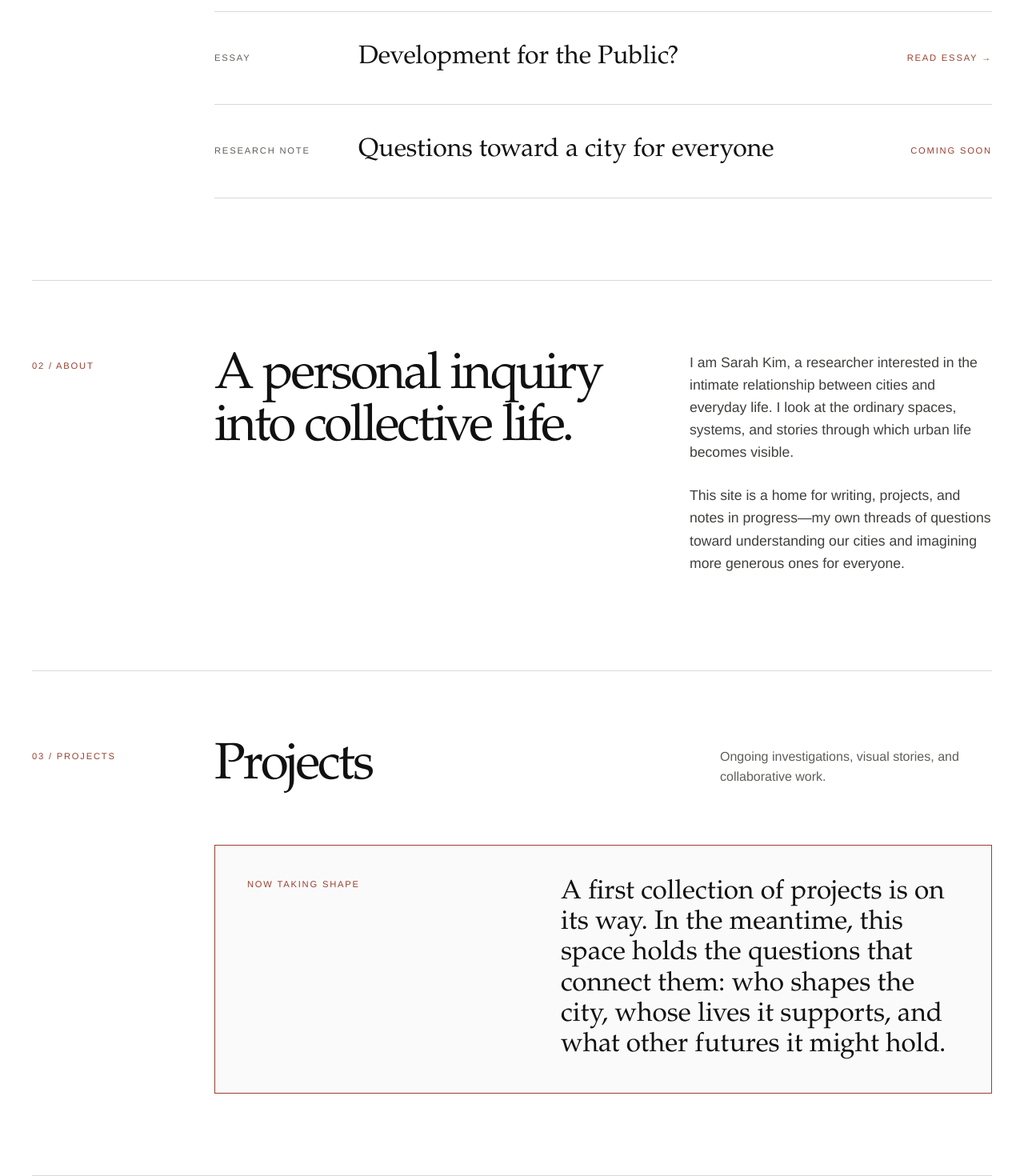
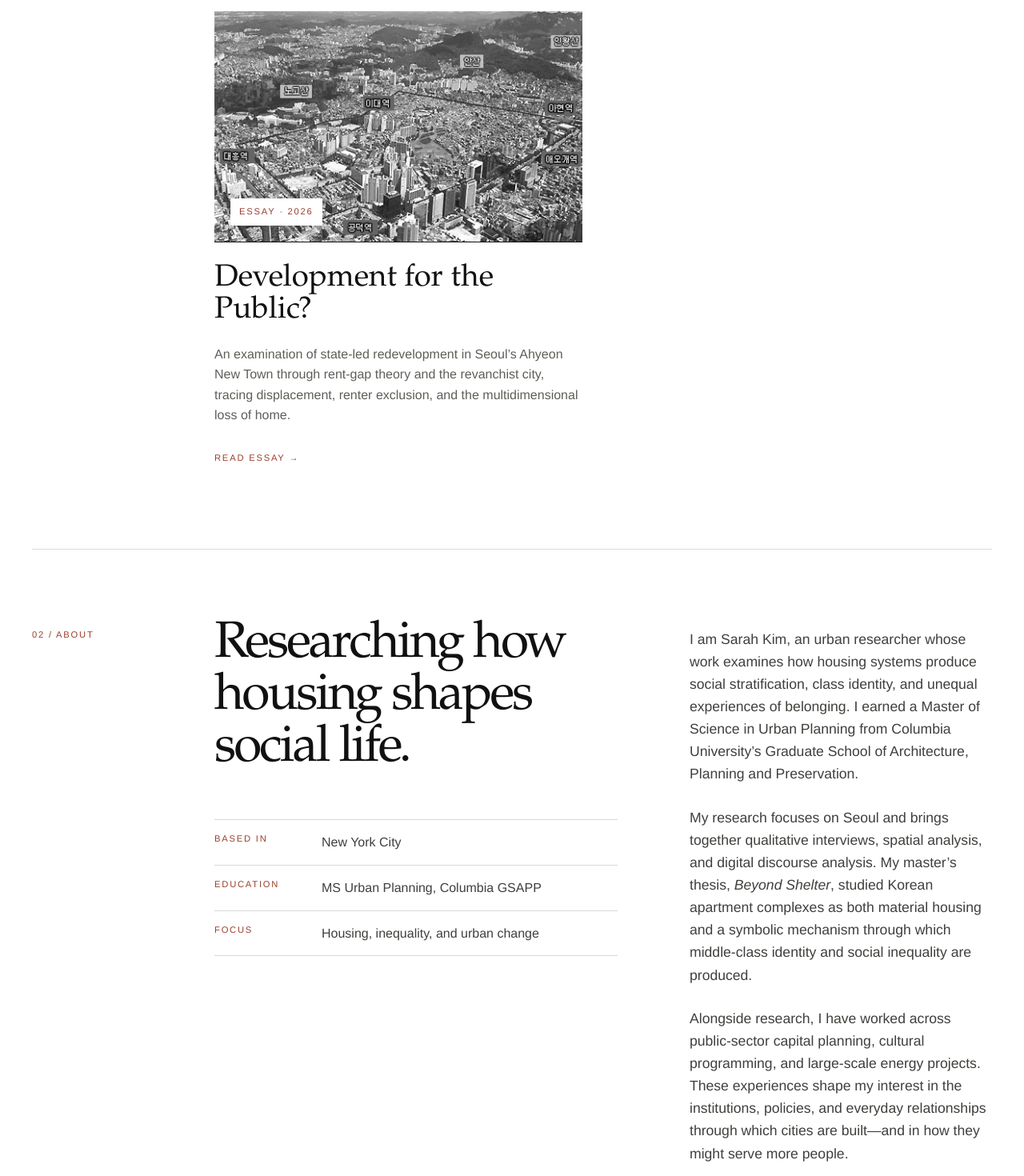
Before and after one commit to bysarahkim/bysarahkim.com, a Next.js app: page / in a window 1280 px wide. Shown: the part 980-2450 px from the top of the page at 80% size. Built offline with nearby package versions, Linux system fonts and the light colour scheme.

Commit message:
Redesign writing about and projects sections

```diff
--- a/app/globals.css
+++ b/app/globals.css
@@ -77,8 +77,8 @@ nav a:hover::after { right: 0; }
   min-height: 680px;
 }
 
-.eyebrow, .section-index, .entry-type, .entry-status, .project-placeholder > span,
-.notes-grid span, .footer-kicker {
+.eyebrow, .section-index, .writing-card-type, .writing-card-link, .project-type,
+.about-facts dt, .footer-kicker {
   font-size: 0.7rem;
   letter-spacing: 0.16em;
   text-transform: uppercase;
@@ -158,6 +158,24 @@ h2 {
 .prose { max-width: 650px; color: #3f3f3c; font-size: 1.1rem; }
 .prose p + p { margin-top: 26px; }
 
+.about-facts {
+  max-width: 560px;
+  margin: 54px 0 0;
+  border-top: 1px solid var(--rule);
+}
+
+.about-facts > div {
+  display: grid;
+  grid-template-columns: 110px 1fr;
+  gap: 24px;
+  padding: 15px 0;
+  border-bottom: 1px solid var(--rule);
+}
+
+.about-facts dt { color: var(--terracotta); }
+.about-facts dd { margin: 0; color: #3f3f3c; }
+.about-copy { padding-top: 10px; }
+
 .section-heading {
   display: flex;
   justify-content: space-between;
@@ -168,33 +186,47 @@ h2 {
 
 .section-heading p { max-width: 340px; margin-bottom: 8px; color: var(--taupe); }
 
-.entry { display: grid; grid-template-columns: 150px 1fr auto; align-items: center; gap: 30px; padding: 32px 0; border-top: 1px solid var(--rule); transition: transform 180ms ease; }
-.entry:last-child { border-bottom: 1px solid var(--rule); }
-.entry:hover { transform: translateX(12px); }
-.entry-type, .entry-status { color: var(--taupe); }
-.entry-status { color: var(--terracotta); }
-.entry h3 { margin: 0; font-family: var(--serif); font-size: clamp(1.55rem, 2.5vw, 2.5rem); font-weight: 400; }
-.entry-link { cursor: pointer; }
-.entry-link .entry-status { white-space: nowrap; }
+.writing-grid {
+  display: grid;
+  grid-template-columns: repeat(2, minmax(0, 1fr));
+  gap: clamp(30px, 4vw, 64px);
+}
 
-.project-placeholder {
-  min-height: 270px;
-  padding: 40px;
+.writing-card { display: block; max-width: 720px; }
+.writing-card-image { position: relative; overflow: hidden; aspect-ratio: 16 / 10; background: var(--paper-light); }
+.writing-card-image img { width: 100%; height: 100%; object-fit: cover; filter: grayscale(100%); transition: transform 300ms ease, filter 300ms ease; }
+.writing-card:hover .writing-card-image img { transform: scale(1.02); filter: grayscale(25%); }
+.writing-card-type { position: absolute; left: 20px; bottom: 20px; padding: 8px 11px; background: var(--paper); color: var(--terracotta); }
+.writing-card-copy { padding: 26px 0 0; border-top: 1px solid var(--ink); }
+.writing-card h3 { margin: 0; font-family: var(--serif); font-size: clamp(2rem, 3vw, 3.4rem); line-height: 1.05; font-weight: 400; }
+.writing-card p { max-width: 620px; margin: 20px 0 26px; color: var(--taupe); }
+.writing-card-link { color: var(--terracotta); }
+
+.project-card {
+  display: grid;
+  grid-template-columns: minmax(0, 1.25fr) minmax(300px, 0.75fr);
+  min-height: 430px;
   border: 1px solid var(--terracotta);
-  display: grid;
-  grid-template-columns: 1fr 1.5fr;
-  gap: 60px;
-  align-items: end;
   background: #fafafa;
 }
-.project-placeholder > span { color: var(--terracotta); align-self: start; }
-.project-placeholder p { margin: 0; font-family: var(--serif); font-size: clamp(1.5rem, 2.6vw, 2.7rem); line-height: 1.15; }
 
-.notes-grid { display: grid; grid-template-columns: repeat(3, 1fr); gap: 1px; background: var(--rule); border: 1px solid var(--rule); }
-.notes-grid article { min-height: 250px; padding: 34px; background: var(--paper-light); transition: background 180ms ease; }
-.notes-grid article:hover { background: #f4ece9; }
-.notes-grid span { color: var(--terracotta); }
-.notes-grid p { margin: 92px 0 0; font-family: var(--serif); font-size: 1.45rem; line-height: 1.25; }
+.project-visual {
+  position: relative;
+  overflow: hidden;
+  min-height: 430px;
+  background: var(--terracotta);
+}
+
+.project-visual span { position: absolute; display: block; border: 1px solid rgba(255,255,255,.72); }
+.project-visual span:nth-child(1) { inset: 15% 44% 12% 9%; }
+.project-visual span:nth-child(2) { inset: 28% 20% 12% 56%; }
+.project-visual span:nth-child(3) { left: 0; right: 0; bottom: 12%; border-width: 1px 0 0; }
+.project-visual span:nth-child(4) { width: 42%; height: 1px; left: 30%; top: 34%; transform: rotate(-28deg); }
+.project-visual span:nth-child(5) { width: 42%; height: 1px; left: 30%; top: 34%; transform: rotate(28deg); }
+.project-copy { padding: clamp(32px, 5vw, 72px); display: flex; flex-direction: column; justify-content: space-between; }
+.project-type { color: var(--terracotta); }
+.project-copy h3 { margin: auto 0 28px; font-family: var(--serif); font-size: clamp(2.2rem, 4vw, 4.4rem); font-weight: 400; line-height: 1; }
+.project-copy p { margin: 0; color: var(--taupe); }
 
 footer {
   padding: 72px max(40px, calc((100vw - 1480px) / 2));
@@ -440,9 +472,9 @@ footer > a { border-bottom: 1px solid #d58d7c; padding-bottom: 3px; }
   .section { grid-template-columns: 1fr; gap: 34px; padding: 68px 0 78px; }
   .section-index { padding-top: 0; }
   .section-heading { align-items: start; }
-  .notes-grid { grid-template-columns: 1fr; }
-  .notes-grid article { min-height: 190px; }
-  .notes-grid p { margin-top: 56px; }
+  .writing-grid { grid-template-columns: 1fr; }
+  .project-card { grid-template-columns: 1fr; }
+  .project-visual { min-height: 330px; }
   .essay-hero, .essay-layout { width: min(100% - 40px, 1180px); }
   .essay-layout { grid-template-columns: 1fr; gap: 64px; }
   .essay-aside { position: static; max-width: 560px; }
@@ -461,10 +493,10 @@ footer > a { border-bottom: 1px solid #d58d7c; padding-bottom: 3px; }
   .city-line { margin-top: 48px; }
   .section-heading { display: block; margin-bottom: 42px; }
   .section-heading p { margin-top: 20px; }
-  .entry { grid-template-columns: 1fr auto; gap: 10px 20px; }
-  .entry-type { grid-column: 1 / -1; }
-  .entry h3 { font-size: 1.55rem; }
-  .project-placeholder { grid-template-columns: 1fr; gap: 70px; padding: 28px; }
+  .about-facts > div { grid-template-columns: 1fr; gap: 4px; }
+  .writing-card-copy { padding-top: 20px; }
+  .project-visual { min-height: 250px; }
+  .project-copy { min-height: 330px; padding: 28px; }
   footer { grid-template-columns: 1fr; padding: 56px 20px; }
   .copyright { grid-column: auto; margin-top: 34px; }
   .essay-hero { padding: 48px 0 60px; }
--- a/app/page.tsx
+++ b/app/page.tsx
@@ -2,7 +2,6 @@ const sections = [
   { label: "Writing", href: "#writing" },
   { label: "About Sarah", href: "#about" },
   { label: "Projects", href: "#projects" },
-  { label: "Notes", href: "#notes" },
 ];
 
 export default function Home() {
@@ -33,7 +32,7 @@ export default function Home() {
               I follow questions about how people and cities continually make
               one another—and how we might create cities that belong to everyone.
             </p>
-            <a href="#about">Follow the thread <span aria-hidden="true">↓</span></a>
+            <a href="#writing">Follow the thread <span aria-hidden="true">↓</span></a>
           </div>
         </div>
         <div className="city-line" aria-hidden="true">
@@ -50,23 +49,31 @@ export default function Home() {
         <div className="section-body">
           <div className="section-heading">
             <h2 id="writing-title">Writing</h2>
-            <p>Essays and research notes will gather here.</p>
+            <p>Essays on housing, displacement, and the politics of urban change.</p>
           </div>
-          <div className="entry-list">
+          <div className="writing-grid">
             <a
-              className="entry entry-link"
+              className="writing-card"
               href="/writing/development-for-the-public/"
               aria-label="Read Development for the Public"
             >
-              <span className="entry-type">Essay</span>
-              <h3>Development for the Public?</h3>
-              <span className="entry-status">Read essay <span aria-hidden="true">→</span></span>
+              <div className="writing-card-image">
+                <img
+                  src="/writing/development-for-the-public/ahyeon-new-town-aerial.gif"
+                  alt="Aerial view outlining the Ahyeon New Town redevelopment area in Seoul"
+                />
+                <span className="writing-card-type">Essay · 2026</span>
+              </div>
+              <div className="writing-card-copy">
+                <h3>Development for the Public?</h3>
+                <p>
+                  An examination of state-led redevelopment in Seoul’s Ahyeon New
+                  Town through rent-gap theory and the revanchist city, tracing
+                  displacement, renter exclusion, and the multidimensional loss of home.
+                </p>
+                <span className="writing-card-link">Read essay <span aria-hidden="true">→</span></span>
+              </div>
             </a>
-            <article className="entry">
-              <span className="entry-type">Research note</span>
-              <h3>Questions toward a city for everyone</h3>
-              <span className="entry-status">Coming soon</span>
-            </article>
           </div>
         </div>
       </section>
@@ -74,17 +81,34 @@ export default function Home() {
       <section className="section about" id="about" aria-labelledby="about-title">
         <div className="section-index">02 / About</div>
         <div className="section-body about-grid">
-          <h2 id="about-title">A personal inquiry into collective life.</h2>
-          <div className="prose">
+          <div>
+            <h2 id="about-title">Researching how housing shapes social life.</h2>
+            <dl className="about-facts">
+              <div><dt>Based in</dt><dd>New York City</dd></div>
+              <div><dt>Education</dt><dd>MS Urban Planning, Columbia GSAPP</dd></div>
+              <div><dt>Focus</dt><dd>Housing, inequality, and urban change</dd></div>
+            </dl>
+          </div>
+          <div className="prose about-copy">
             <p>
-              I am Sarah Kim, a researcher interested in the intimate relationship
-              between cities and everyday life. I look at the ordinary spaces,
-              systems, and stories through which urban life becomes visible.
+              I am Sarah Kim, an urban researcher whose work examines how housing
+              systems produce social stratification, class identity, and unequal
+              experiences of belonging. I earned a Master of Science in Urban
+              Planning from Columbia University’s Graduate School of Architecture,
+              Planning and Preservation.
             </p>
             <p>
-              This site is a home for writing, projects, and notes in progress—my
-              own threads of questions toward understanding our cities and imagining
-              more generous ones for everyone.
+              My research focuses on Seoul and brings together qualitative interviews,
+              spatial analysis, and digital discourse analysis. My master’s thesis,
+              <i> Beyond Shelter</i>, studied Korean apartment complexes as both
+              material housing and a symbolic mechanism through which middle-class
+              identity and social inequality are produced.
+            </p>
+            <p>
+              Alongside research, I have worked across public-sector capital planning,
+              cultural programming, and large-scale energy projects. These experiences
+              shape my interest in the institutions, policies, and everyday relationships
+              through which cities are built—and in how they might serve more people.
             </p>
           </div>
         </div>
@@ -95,30 +119,20 @@ export default function Home() {
         <div className="section-body">
           <div className="section-heading">
             <h2 id="projects-title">Projects</h2>
-            <p>Ongoing investigations, visual stories, and collaborative work.</p>
+            <p>Research, design explorations, and collaborative work.</p>
           </div>
-          <div className="project-placeholder">
-            <span>Now taking shape</span>
-            <p>
-              A first collection of projects is on its way. In the meantime, this
-              space holds the questions that connect them: who shapes the city,
-              whose lives it supports, and what other futures it might hold.
-            </p>
-          </div>
-        </div>
-      </section>
-
-      <section className="section" id="notes" aria-labelledby="notes-title">
-        <div className="section-index">04 / Notes</div>
-        <div className="section-body">
-          <div className="section-heading">
-            <h2 id="notes-title">Field notes</h2>
-            <p>Small observations collected along the way.</p>
-          </div>
-          <div className="notes-grid">
-            <article><span>On looking</span><p>What becomes visible when we slow down in familiar places?</p></article>
-            <article><span>On belonging</span><p>How does a city tell us who and what it was made for?</p></article>
-            <article><span>On possibility</span><p>Everyday life is where another urban future begins.</p></article>
+          <div className="project-card" aria-label="Middle Housing Competition project">
+            <div className="project-visual" aria-hidden="true">
+              <span /><span /><span /><span /><span />
+            </div>
+            <div className="project-copy">
+              <span className="project-type">Design competition · Middle housing</span>
+              <h3>Middle Housing Competition</h3>
+              <p>
+                A dedicated space for the proposal, drawings, research, and design
+                process. Project materials will be added here.
+              </p>
+            </div>
           </div>
         </div>
       </section>
```
